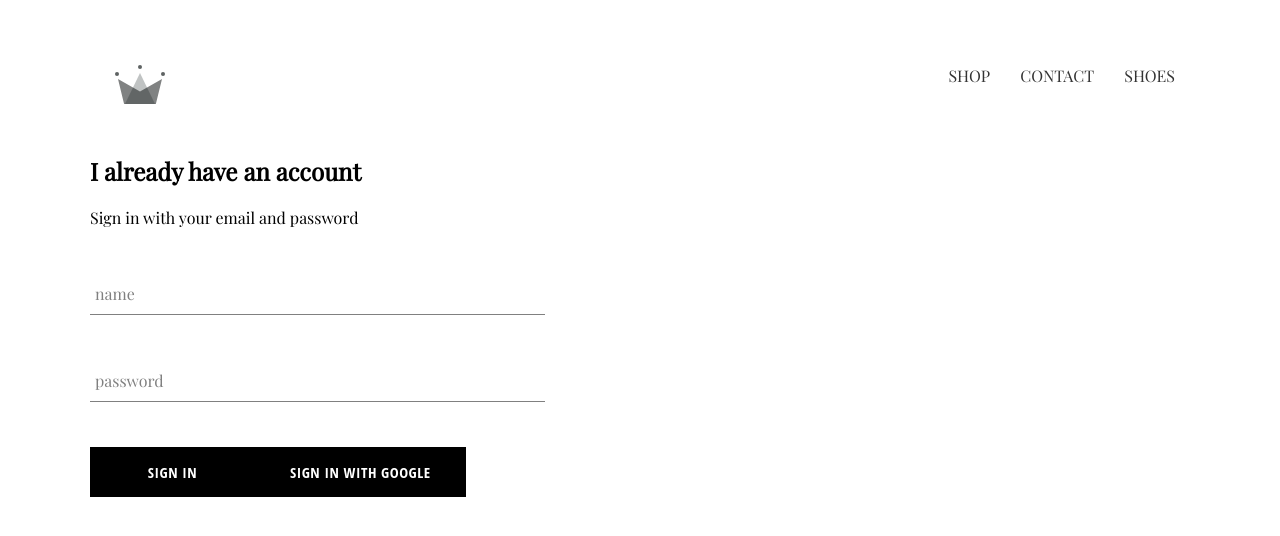
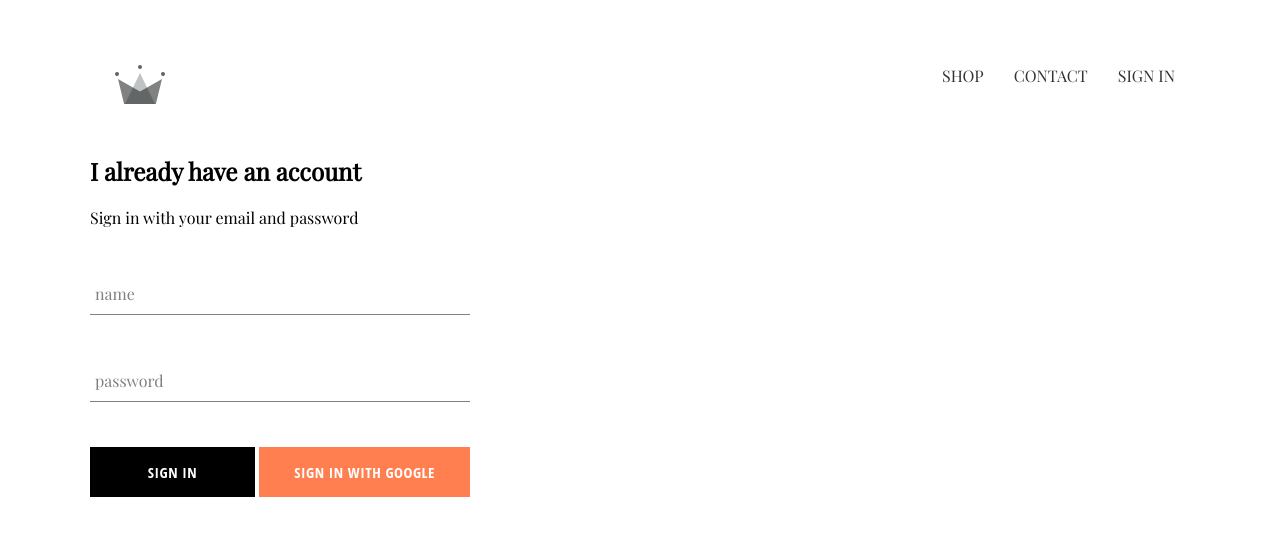
Before and after one commit to BlissfulCoda/Spree, a React (Create React App) app: page /signin in a window 1280 px wide. Shown: the top 536 px of the page. Built offline with nearby package versions, Linux system fonts and the light colour scheme; no server answers; a web font is replaced by a local one.

Commit message:
intergrated firebase into app, and styled custom buttons

```diff
--- a/src/App.css
+++ b/src/App.css
@@ -6,3 +6,7 @@
 a {
   text-decoration: none;
 }
+
+* {
+  box-sizing: border-box;
+}
--- a/src/App.js
+++ b/src/App.js
@@ -36,7 +36,7 @@
   render() {
     return (
       <div>
-        <Header />
+        <Header currentUser={this.state.currentUser}/>
         <Switch>
           <Route exact path="/" component={HomePage} />
           <Route path="/shop" component={ShopPage} />
--- a/src/components/custom-button/custom-buttom.style.scss
+++ b/src/components/custom-button/custom-buttom.style.scss
@@ -19,4 +19,14 @@
       color: black;
       border: 1px solid black;
     }
+
+    &.google-sign-in {
+      background-color: coral;
+      color: #fff;
+
+      &:hover {
+        background-color: rgb(77, 15, 223);
+        border: none;
+      }
+    }
   }
--- a/src/components/custom-button/custom-button.component.jsx
+++ b/src/components/custom-button/custom-button.component.jsx
@@ -2,8 +2,8 @@
 
 import './custom-buttom.style.scss';
 
-const CustomButton = ({children, ...otherProps}) => (
-    <button className='custom-button' {...otherProps}>
+const CustomButton = ({children, isGoogleSignIn, ...otherProps}) => (
+    <button className={`${isGoogleSignIn ? 'google-sign-in' : ''} custom-button`} {...otherProps}>
     {children}
     </button>
 )
--- a/src/components/header/header.component.jsx
+++ b/src/components/header/header.component.jsx
@@ -1,11 +1,14 @@
 import React from 'react';
 import { Link } from 'react-router-dom';
 
+
+import { auth } from '../../firebase/firebase.utils';
 import { ReactComponent as Logo } from '../../assets/crown (3).svg';
 
 import './header.styles.scss';
+import { current } from 'immer';
 
-const Header = () => (
+const Header = ({ currentUser }) => (
   <div className="header">
     <Link className='logo-container' to="/">
       {' '}
@@ -15,7 +18,11 @@
     <div className="options">
     <Link className='option' to='/shop'>SHOP</Link>
     <Link className='option' to='/shop'>CONTACT</Link>
-    <Link className='option'>SHOES</Link>
+    {
+      currentUser ?
+      <div className="option" onClick={() => auth.signOut()}>SIGN OUT</div>
+      : <Link className="option" to='/signIn'> SIGN IN</Link>
+    }
     </div>
   </div>
 );
--- a/src/components/header/header.styles.scss
+++ b/src/components/header/header.styles.scss
@@ -25,6 +25,7 @@
         text-decoration: none;
         color: #333;
         transition: opacity .3s;
+        cursor: pointer;
       }
     }
 
--- a/src/components/sign-in/sign-in.component.jsx
+++ b/src/components/sign-in/sign-in.component.jsx
@@ -48,14 +48,14 @@
             label="password"
             required
           />
-          <CustomButton type="submit" value="Submit Form">
-            {' '}
-            Sign In
-          </CustomButton>
-          <CustomButton onClick={signInWithGoogle}>
-            {' '}
-            Sign In with Google{' '}
-          </CustomButton>
+          <div className="buttons">
+            <CustomButton type="submit" value="Submit Form">
+              Sign In
+            </CustomButton>
+            <CustomButton onClick={signInWithGoogle} isGoogleSignIn>
+              Sign In with Google
+            </CustomButton>
+          </div>
         </form>
       </div>
     );
--- a/src/components/sign-in/sign-in.styles.scss
+++ b/src/components/sign-in/sign-in.styles.scss
@@ -1,5 +1,5 @@
 .signIn {
-    width: 40%;
+    width: 380px;
     display: flex;
     flex-direction: column;
 
@@ -7,4 +7,9 @@
     .title {
         margin: 10px 0;
     }
+
+    .buttons{
+        display: flex;
+        justify-content: space-between;
+    }
 }
```
